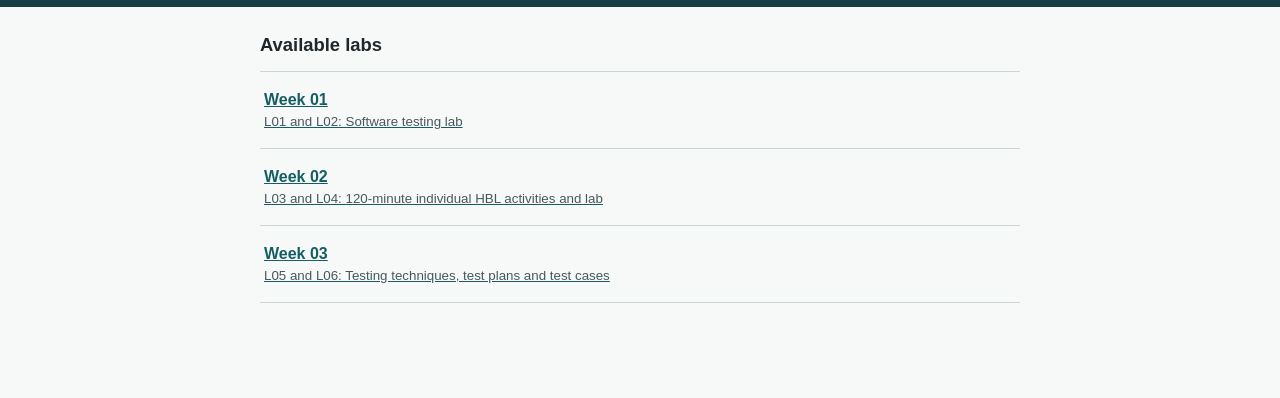
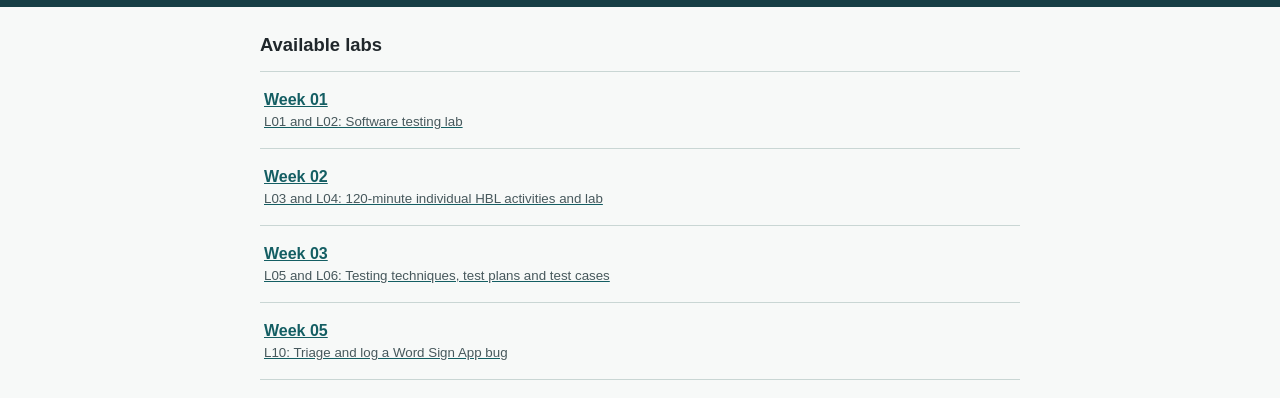
Before and after one commit to andytaotest/C3390C, a plain HTML site: page index.html in a window 1280 px wide. Shown: the part 78-476 px from the top of the page. Drawn offline with Linux system fonts and the light colour scheme.

Commit message:
Link Week 5 from the C3390C student labs index

```diff
--- a/index.html
+++ b/index.html
@@ -29,6 +29,7 @@
       <li><a href="week01.html?v=f8f1fc8">Week 01 <small>L01 and L02: Software testing lab</small></a></li>
       <li><a href="week02.html?v=20261028-2">Week 02 <small>L03 and L04: 120-minute individual HBL activities and lab</small></a></li>
       <li><a href="week03.html?v=templates-1">Week 03 <small>L05 and L06: Testing techniques, test plans and test cases</small></a></li>
+      <li><a href="week05.html">Week 05 <small>L10: Triage and log a Word Sign App bug</small></a></li>
     </ul>
   </main>
 </body>
```
